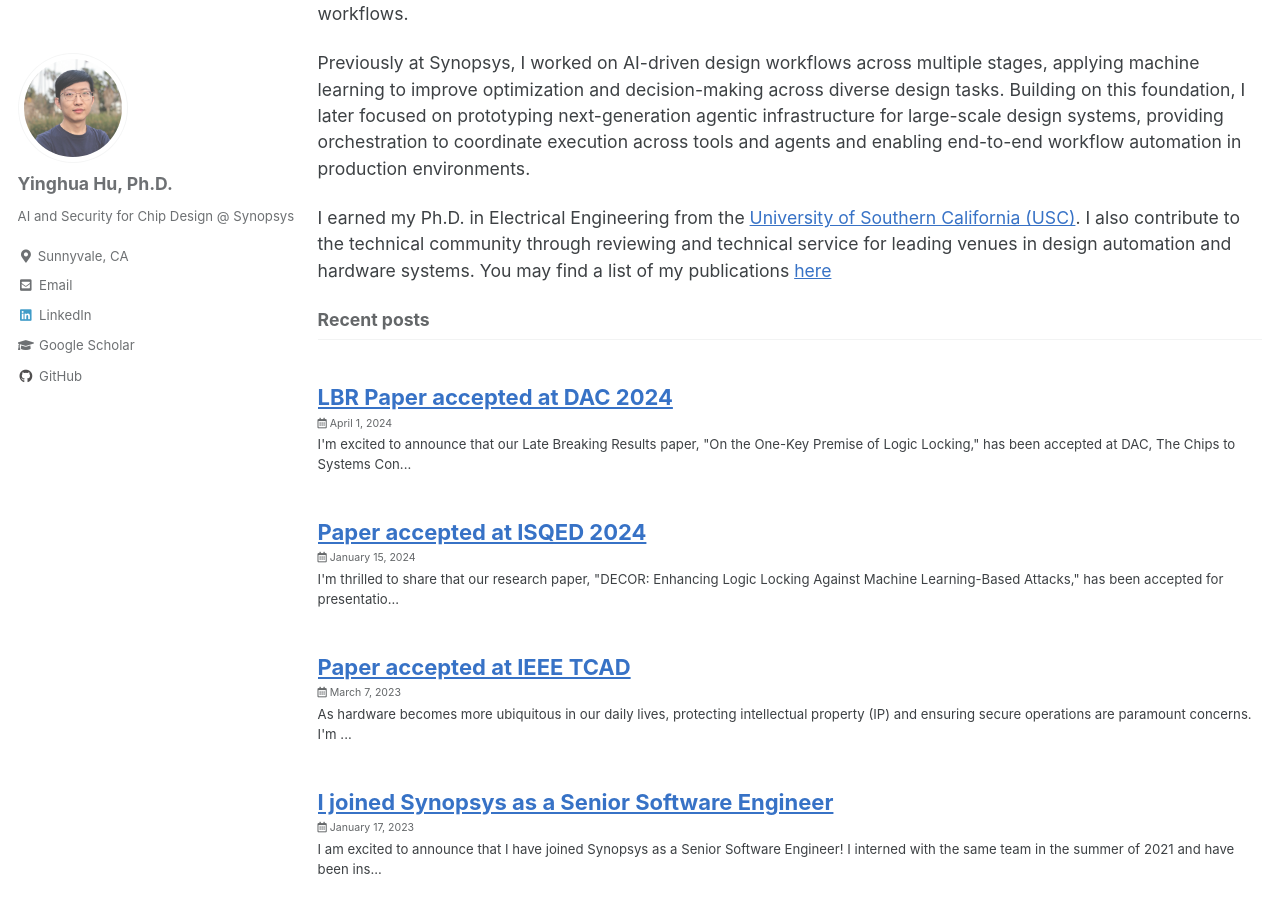
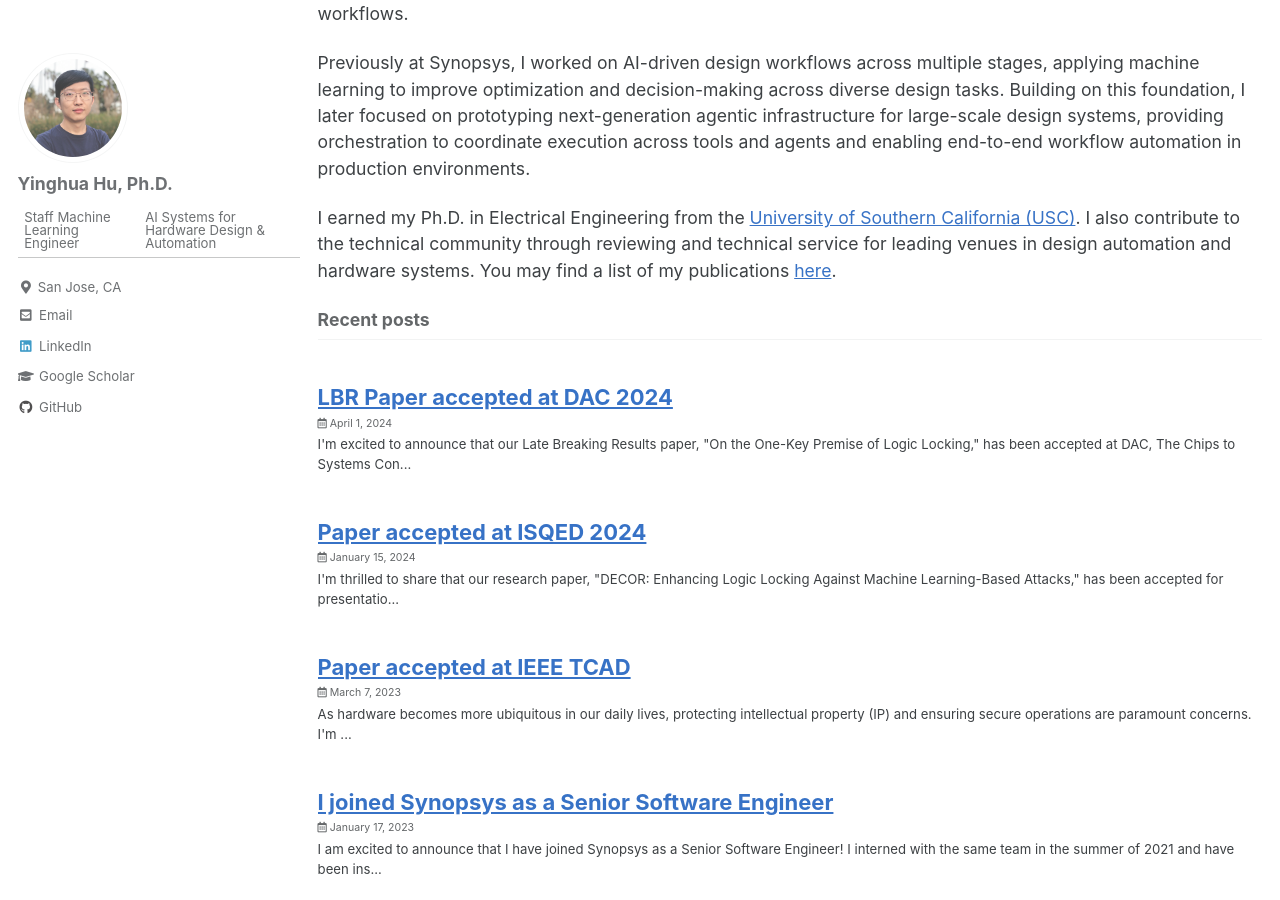
Before and after one commit to yinghuah/yinghuah.github.io, a Jekyll site: the page built from index.html, in a window 1280 px wide and 900 px high, scrolled down 578 px. Built offline with Jekyll 4.4.1, drawn with Linux system fonts in a browser that asks for light colours; cached includes are drawn as plain includes; the list of posts is cut into pages by our own code.

Commit message:
Position update (cont.)

```diff
--- a/_config.yml
+++ b/_config.yml
@@ -103,8 +103,8 @@ analytics:
 author:
   name             : "Yinghua Hu, Ph.D."
   avatar           : "/assets/images/Yinghua_Hu_profile.JPG"
-  bio              : "AI and Security for Chip Design @ Synopsys"
-  location         : "Sunnyvale, CA"
+  bio              : "Staff Machine Learning Engineer | AI Systems for Hardware Design & Automation"
+  location         : "San Jose, CA"
   email            :
   links:
     - label: "Email"
--- a/_layouts/home.html
+++ b/_layouts/home.html
@@ -18,7 +18,7 @@ classes: wide
   Previously at Synopsys, I worked on AI-driven design workflows across multiple stages, applying machine learning to improve optimization and decision-making across diverse design tasks. Building on this foundation, I later focused on prototyping next-generation agentic infrastructure for large-scale design systems, providing orchestration to coordinate execution across tools and agents and enabling end-to-end workflow automation in production environments.
 </p>
 <p>
-  I earned my Ph.D. in Electrical Engineering from the <a href="https://www.usc.edu/">University of Southern California (USC)</a>. I also contribute to the technical community through reviewing and technical service for leading venues in design automation and hardware systems. You may find a list of my publications <a href="/publication/">here</a>
+  I earned my Ph.D. in Electrical Engineering from the <a href="https://www.usc.edu/">University of Southern California (USC)</a>. I also contribute to the technical community through reviewing and technical service for leading venues in design automation and hardware systems. You may find a list of my publications <a href="/publication/">here</a>.
 </p>
 
 <!-- <h3>News</h3> -->
```
